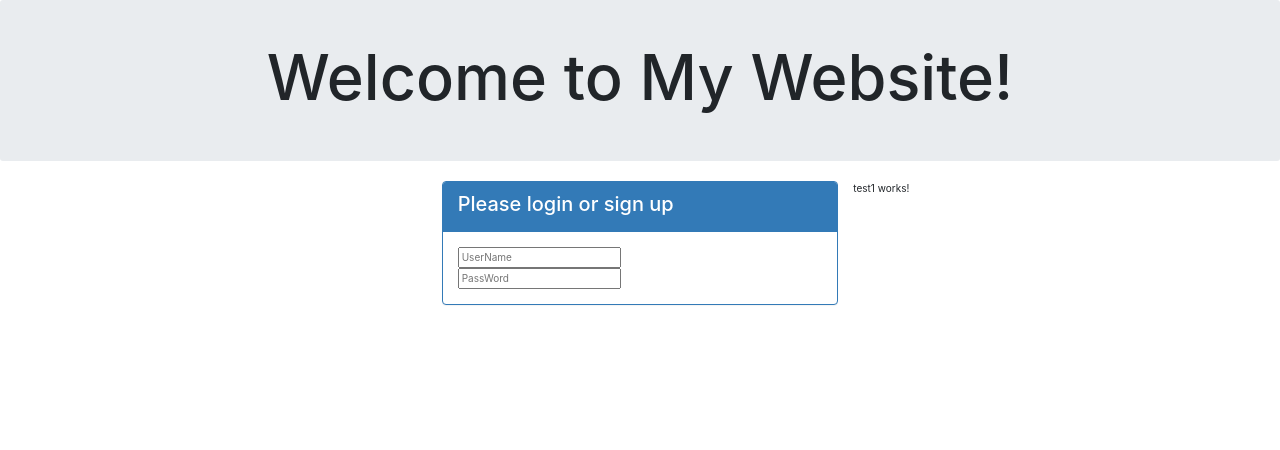
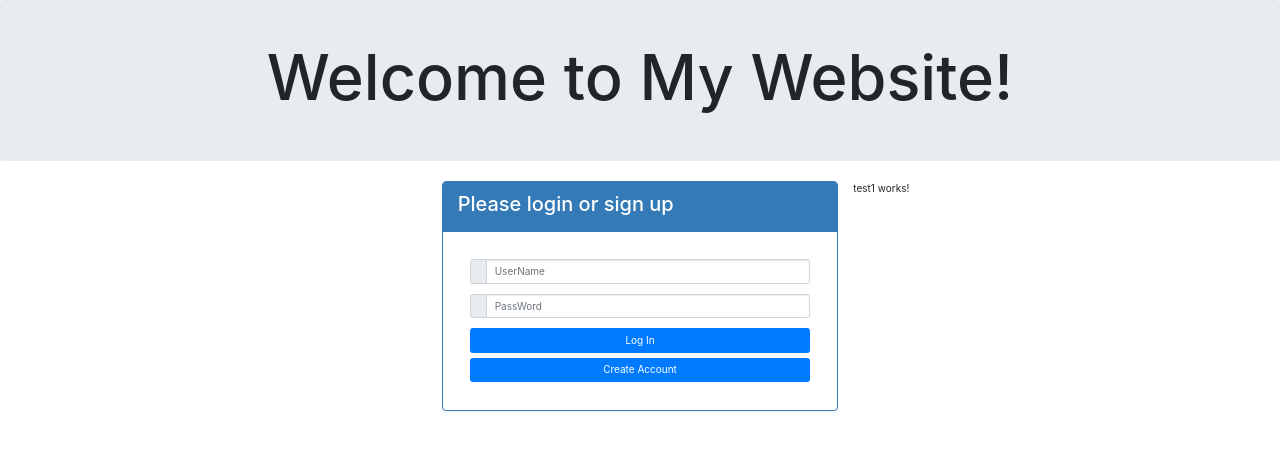
Before and after one commit to Yifan-Song0819/Angular-front-end, an Angular app in the folder login/: page / in a window 1280 px wide. Shown: the top 450 px of the page. Built offline with nearby package versions, Linux system fonts and the light colour scheme.

Commit message:
login or create account

```diff
--- a/login/src/app/app.component.html
+++ b/login/src/app/app.component.html
@@ -1,27 +1,53 @@
 <!--The content below is only a placeholder and can be replaced.-->
-<div class="contain">
+<div>
     <div style="text-align:center" class="jumbotron">
       <h1>
         Welcome to {{ title }}!
       </h1>
-
     </div>
 
-    <div class="col-md-4 col-md-offset-4">
+
+    <div class="col-md-4 col-md-offset-4" >
         <div class="panel panel-primary">
             <div class="panel-heading">
                 <h2>Please login or sign up</h2>
             </div>
 
             <div class="panel-body">
-                <form>
-                    <input type="text" placeholder="UserName"><br>
-                    <input type="text" placeholder="PassWord">
-                </form>
-            </div>
+
+                <article class="card-body mx-auto" style="max-width: 400px;">
+                    <form>
+                    	<div class="form-group input-group">
+                    		<div class="input-group-prepend">
+                    		    <span class="input-group-text"> <i class="fa fa-user"></i> </span>
+                    		 </div>
+                            <input class="form-control" placeholder="UserName" type="text">
+                        </div>
+
+                        <div class="form-group input-group">
+                        	<div class="input-group-prepend">
+                    		    <span class="input-group-text"> <i class="fa fa-envelope"></i> </span>
+                    		 </div>
+                            <input class="form-control" placeholder="PassWord" type="email">
+                        </div>
+                    </form>
+
+                    <div>
+                        <button type="submit" class="btn btn-primary btn-block"> Log In  </button>
+                        <button type="submit" class="btn btn-primary btn-block"> Create Account  </button>
+                    </div>
+
+                </article>
+
+            </div>   <!-- the panel body -->
+
         </div>
-    </div>
-</div>
+    </div>              <!-- panel login or sign up -->
+
+</div>  <!-- the whole thing -->
+
+
+
 
 <div>
     <app-test1></app-test1>
--- a/login/src/index.html
+++ b/login/src/index.html
@@ -10,6 +10,10 @@
 
   <link rel="stylesheet" href="https://maxcdn.bootstrapcdn.com/bootstrap/3.3.7/css/bootstrap.min.css" integrity="sha384-BVYiiSIFeK1dGmJRAkycuHAHRg32OmUcww7on3RYdg4Va+PmSTsz/K68vbdEjh4u" crossorigin="anonymous">
 
+  <!-- <link href="//maxcdn.bootstrapcdn.com/bootstrap/4.0.0/css/bootstrap.min.css" rel="stylesheet" id="bootstrap-css"> -->
+  <script src="//maxcdn.bootstrapcdn.com/bootstrap/4.0.0/js/bootstrap.min.js"></script>
+  <script src="//cdnjs.cloudflare.com/ajax/libs/jquery/3.2.1/jquery.min.js"></script>
+
 </head>
 <body>
   <app-root></app-root>
```
